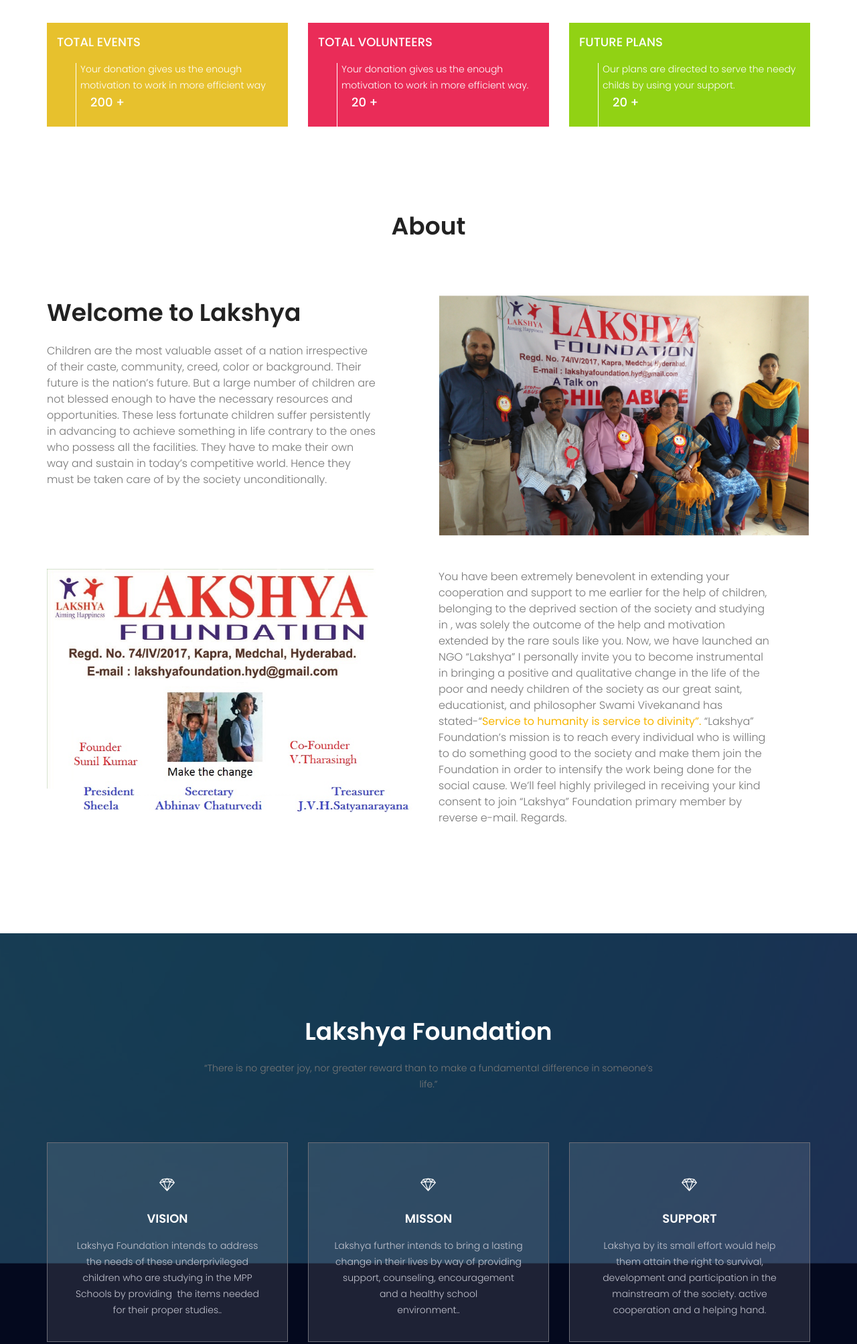
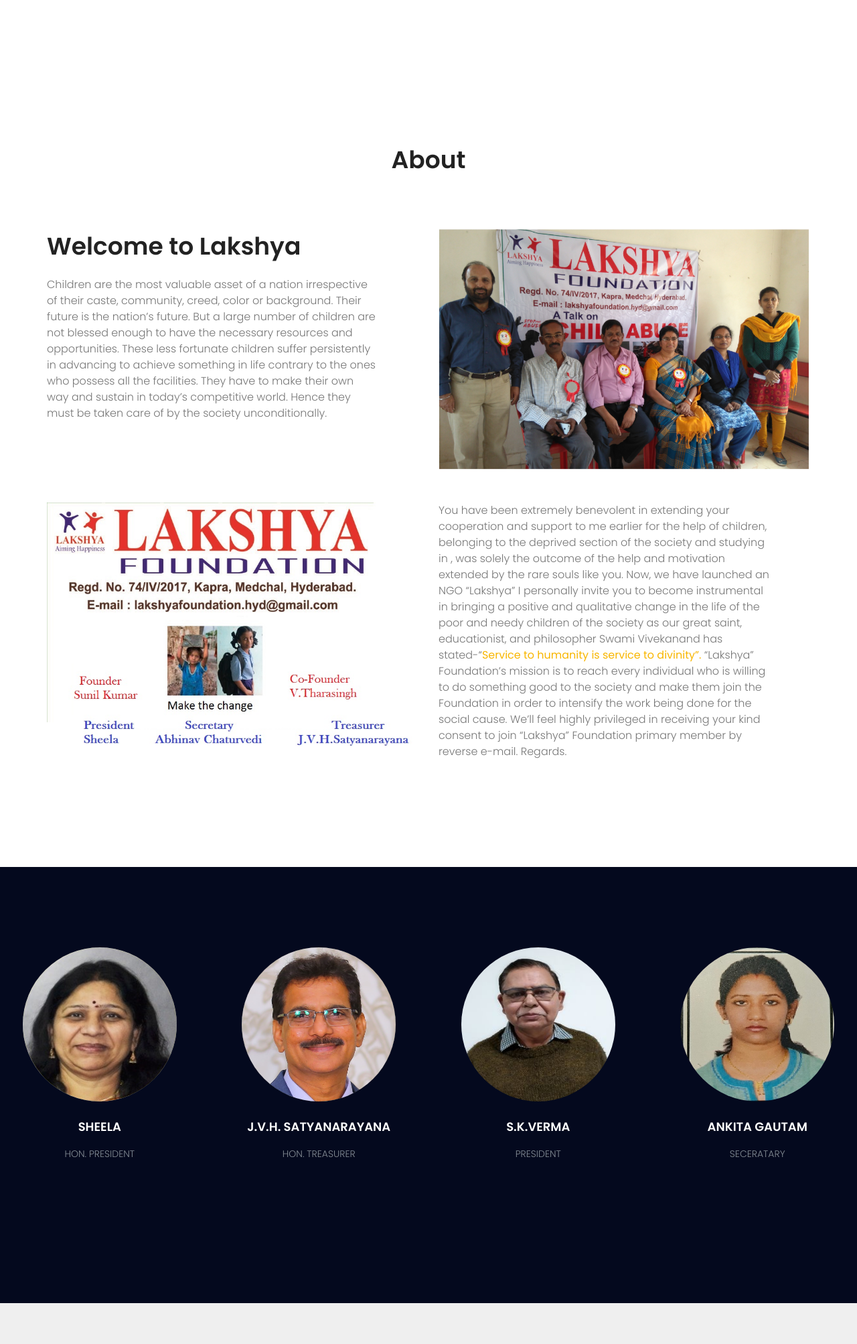
Before and after one commit to madhuk1/lakshya-foundation, a plain HTML site: page index.html in a window 1280 px wide. Shown: the part 740-2746 px from the top of the page at 67% size. Drawn offline with Linux system fonts and the light colour scheme.

Commit message:
new changes

```diff
--- a/css/style.css
+++ b/css/style.css
@@ -454,21 +454,23 @@ button:focus {
 
 .home_banner_area .banner_inner {
   position: relative;
-  margin-top: -36px;
+  margin-top: -70px;
   overflow: hidden;
   width: 100%;
   min-height: 754px;
 }
 
 .home_banner_area .banner_inner .overlay {
-  background: url(../img/banner/home-banner1.jpg) no-repeat scroll center center;
+  background: url(../img/banner/lakhya-new1.jpg) no-repeat scroll center center;
   position: absolute;
   left: 0;
   right: 0;
   top: 0;
-  height: 75%;
+  height: 85%;
   bottom: 0;
   z-index: -1;
+   background-size: 100% 80%;
+
 }
 
 .home_banner_area .banner_inner .banner_content {
@@ -2156,7 +2158,7 @@ button:focus {
   height: 230px;
   width: 230px;
 }
-.mx-auto h4{
+/*.mx-auto h4{
   text-align: center;
   color: #000;
 }
@@ -2244,7 +2246,7 @@ button:focus {
   font-family: "Poppins", sans-serif;
   font-size: 14px;
   font-weight: 300;
-}
+}*/
 
 /* End Testimonials Area css
 ============================================================================================ */
@@ -2257,11 +2259,10 @@ button:focus {
   margin-bottom: 15px;
 
 }
-
 .feature_item-1 h4 {
   font-size: 18px;
   font-weight: 600;
-  color: #000;
+  /*color: #000;*/
   text-transform: uppercase;
   font-family: "Poppins", sans-serif;
   margin-bottom: 15px;
--- a/index.html
+++ b/index.html
@@ -62,60 +62,17 @@
         <!--================Home Banner Area =================-->
         <section class="home_banner_area" id="home">
             <div class="banner_inner d-flex align-items-center">
-            	<div class="overlay bg-parallax" data-stellar-ratio="0.9" data-stellar-vertical-offset="0" data-background=""></div>
-      				<div class="container">
+            	<div class="overlay bg-parallax" data-stellar-ratio="0.9" data-stellar-vertical-offset="0" data-background="">
+              </div>
+      				<!-- <div class="container">
       					<div class="banner_content text-center">
-      						<!-- <h5>We need your Help to serve the people</h5> -->
+      						<h5>We need your Help to serve the people</h5>
       						<h3>Lakshya Foundation<br> Make the Change</h3>
       						<a class="main_btn" href="#donate">Donate</a>
       					</div>
+      				</div> -->
             </div>
-            </div>
-            <div class="donation_area">
-      				<div class="container">
-      					<div class="row donation_inner">
-      						<div class="col-lg-4">
-      							<div class="dontation_item yellow">
-      								<div class="media">
-      									<div class="media-body">
-      										<h4>Total Events</h4>
-      										<p>Your donation gives us the enough motivation to work in more efficient way</p>
-      									</div>
-      									<div class="d-flex">
-      										<h3>200 +</h3>
-      									</div>
-      								</div>
-      							</div>
-      						</div>
-      						<div class="col-lg-4">
-      							<div class="dontation_item pink">
-      								<div class="media">
-      									<div class="media-body">
-      										<h4>Total Volunteers</h4>
-      										<p>Your donation gives us the enough motivation to work in more efficient way.</p>
-      									</div>
-      									<div class="d-flex">
-      										<h3>20 +</h3>
-      									</div>
-      								</div>
-      							</div>
-      						</div>
-      						<div class="col-lg-4">
-      							<div class="dontation_item green">
-      								<div class="media">
-      									<div class="media-body">
-      										<h4>Future Plans</h4>
-      										<p>Our plans are directed to serve the needy childs by using your support.</p>
-      									</div>
-      									<div class="d-flex">
-      										<h3>20 +</h3>
-      									</div>
-      								</div>
-      							</div>
-      						</div>
-      					</div>
-      				</div>
-            </div>
+
         </section>
         <!--================End Home Banner Area =================-->
 
@@ -185,47 +142,46 @@
 
         <!--================Feature Area =================-->
         <section class="feature_area p_120">
-          <div class="overlay bg-parallax" data-stellar-ratio="0.9" data-stellar-vertical-offset="0" data-background=""></div>
-          <div class="container">
-            <div class="white_title">
-              <h2>Lakshya Foundation</h2>
-              <p>“There is no greater joy, nor greater reward than to make
-                  a fundamental difference in someone’s life.”</p>
-            </div>
           <div class="row feature_inner">
-              <div class="col-lg-4">
-                <div class="feature_item">
-                  <i class="lnr lnr-diamond"></i>
-                  <h4>Vision</h4>
-                  <p>Lakshya Foundation intends to address the needs of these
-                      underprivileged children who are studying in the MPP Schools by
-                      providing  the items needed for their proper studies..</p>
+            <div class="col-lg-3">
+              <div class="feature_item-1">
+                <img class="mx-auto rounded-circle" src="img/event/sheela.jpg" alt=""><br><br>
+                 <h4>SHEElA</h4>
+                 <p class="text-muted">HON. PRESIDENT</p>
               </div>
             </div>
-              <div class="col-lg-4">
-                <div class="feature_item">
-                  <i class="lnr lnr-diamond"></i>
-                  <h4>Misson</h4>
-                  <p>Lakshya further intends to bring a lasting change in their lives by way of
-                      providing support, counseling, encouragement and a healthy school<br>
-                      environment..</p>
+
+            <div class="col-lg-3">
+              <div class="feature_item-1">
+                <img class="mx-auto rounded-circle" src="./img/event/satyam-1.jpg" alt=""><br><br>
+                <h4>J.V.H. SATYANARAYANA</h4>
+                <p class="text-muted">HON. TREASURER</p>
               </div>
              </div>
-              <div class="col-lg-4">
-                <div class="feature_item">
-                  <i class="lnr lnr-diamond"></i>
-                  <h4>Support</h4>
-                  <p> Lakshya by its small effort would help them attain the right to survival,
-                      development and participation in the mainstream of the society. active cooperation and a helping hand. </p>
+
+            <div class="col-lg-3">
+              <div class="feature_item-1">
+                <img class="mx-auto rounded-circle" src="./img/event/S. K.Verma.jpeg" alt=""><br><br>
+                <h4>S.K.VERMA</h4>
+                <p class="text-muted">PRESIDENT</p>
               </div>
             </div>
+
+            <div class="col-lg-3">
+              <div class="feature_item-1">
+                <img class="mx-auto rounded-circle" src="./img/event/ankita.jpeg" alt=""><br><br>
+                <h4>ANKITA GAUTAM</h4>
+                <p class="text-muted">SECERATARY</p>
               </div>
             </div>
+
+           </div>
+
         </section>
         <!--================End Feature Area =================-->
 
         <!--================Testimonials Area =================-->
-        <section class="event_area p_120" id="team">
+        <!-- <section class="event_area p_120" id="team">
           <div class="container">
             <div class="main_title" >
               <h2> Teams</h2>
@@ -307,7 +263,7 @@
             </div>
           </div>
         </section>
-
+ -->
 
 
 
```
Also changed, not shown: img/banner/lakhya-new.jpg (added), img/banner/lakhya-new1.jpg (added), img/event/ankita.jpeg (added), 4 other files. Lines whose indentation alone changed are shown as unchanged.
